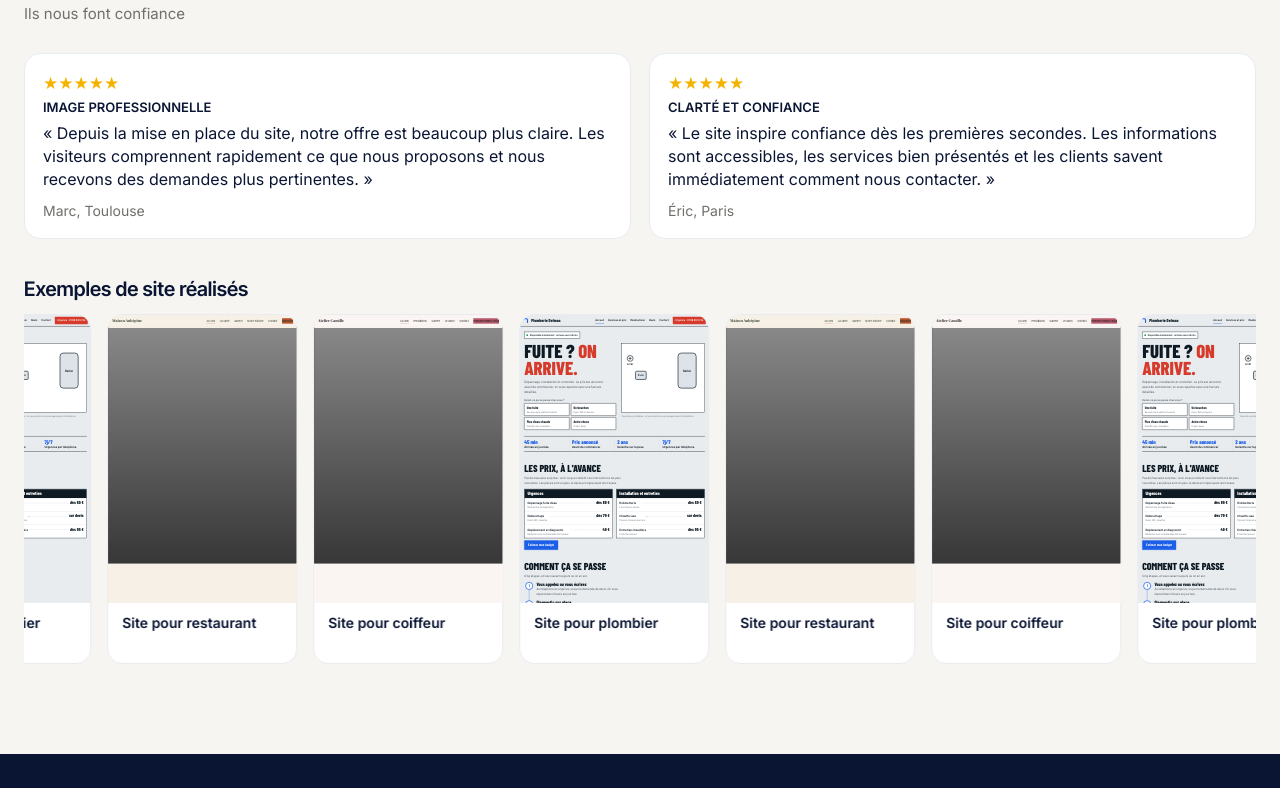
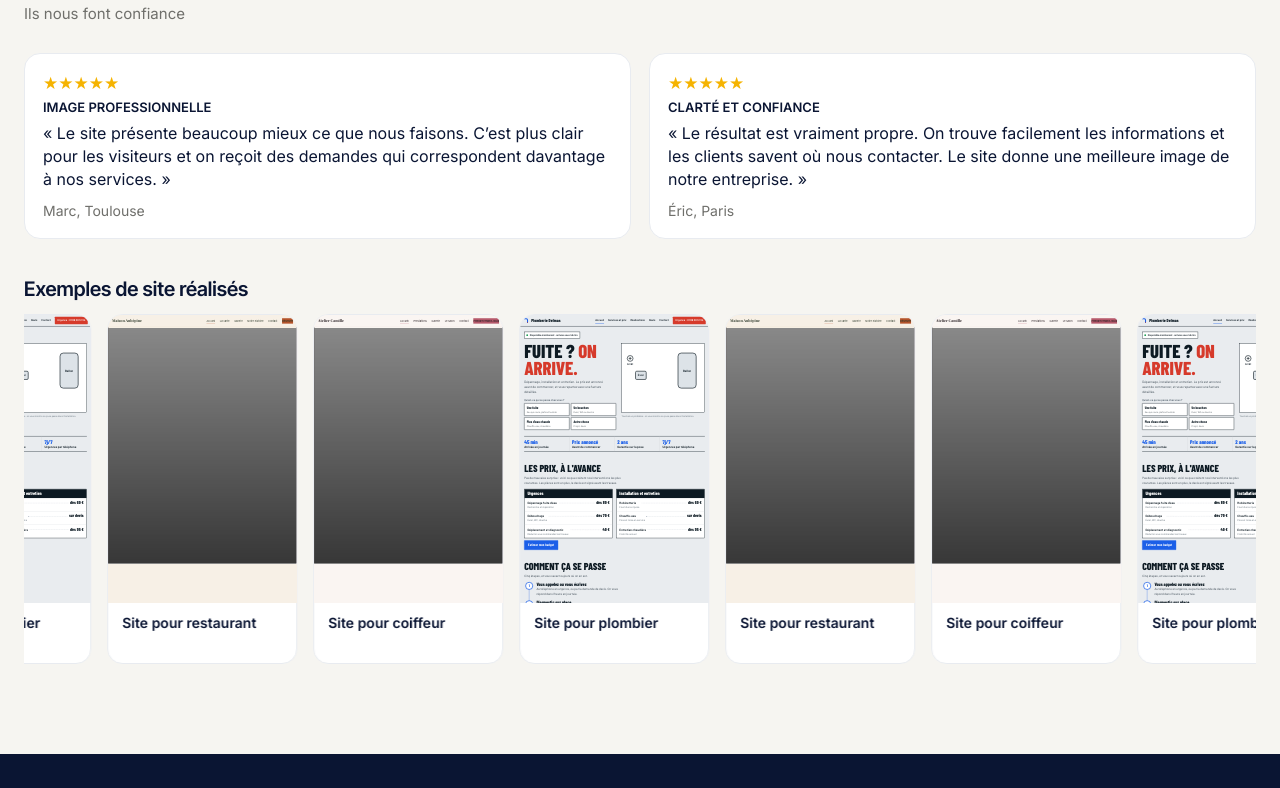
Before and after one commit to Tausska/vitriapro, a plain HTML site: page rendez-vous.html in a window 1280 px wide. Shown: the part 1156-1944 px from the top of the page. Drawn offline with Linux system fonts and the light colour scheme; a script that the page names is missing.

Commit message:
Polish Marc and Eric testimonials on rendez-vous.html

```diff
--- a/rendez-vous.html
+++ b/rendez-vous.html
@@ -92,8 +92,8 @@
  <div class="rv2-test">
    <div><span class="eyebrow">Le retour de nos clients</span><h2 style="font:600 25px/1.15 var(--display);margin:8px 0 6px">Une image professionnelle. Une confiance immédiate.</h2><p style="font-size:15px;line-height:1.5;color:var(--muted);margin:0 0 14px">Ils nous font confiance</p></div>
    <div class="rv2-test-grid">
-    <figure><div class="st" aria-label="5 étoiles sur 5">★★★★★</div><div style="color:var(--ink);letter-spacing:0;font-size:13px;font-weight:600">IMAGE PROFESSIONNELLE</div><blockquote>« Depuis la mise en place du site, notre offre est beaucoup plus claire. Les visiteurs comprennent rapidement ce que nous proposons et nous recevons des demandes plus pertinentes. »</blockquote><figcaption>Marc, Toulouse</figcaption></figure>
-    <figure><div class="st" aria-label="5 étoiles sur 5">★★★★★</div><div style="color:var(--ink);letter-spacing:0;font-size:13px;font-weight:600">CLARTÉ ET CONFIANCE</div><blockquote>« Le site inspire confiance dès les premières secondes. Les informations sont accessibles, les services bien présentés et les clients savent immédiatement comment nous contacter. »</blockquote><figcaption>Éric, Paris</figcaption></figure>
+    <figure><div class="st" aria-label="5 étoiles sur 5">★★★★★</div><div style="color:var(--ink);letter-spacing:0;font-size:13px;font-weight:600">IMAGE PROFESSIONNELLE</div><blockquote>« Le site présente beaucoup mieux ce que nous faisons. C’est plus clair pour les visiteurs et on reçoit des demandes qui correspondent davantage à nos services. »</blockquote><figcaption>Marc, Toulouse</figcaption></figure>
+    <figure><div class="st" aria-label="5 étoiles sur 5">★★★★★</div><div style="color:var(--ink);letter-spacing:0;font-size:13px;font-weight:600">CLARTÉ ET CONFIANCE</div><blockquote>« Le résultat est vraiment propre. On trouve facilement les informations et les clients savent où nous contacter. Le site donne une meilleure image de notre entreprise. »</blockquote><figcaption>Éric, Paris</figcaption></figure>
    </div>
    <div class="rv2-portfolio">
     <h3>Exemples de site réalisés</h3>
```
